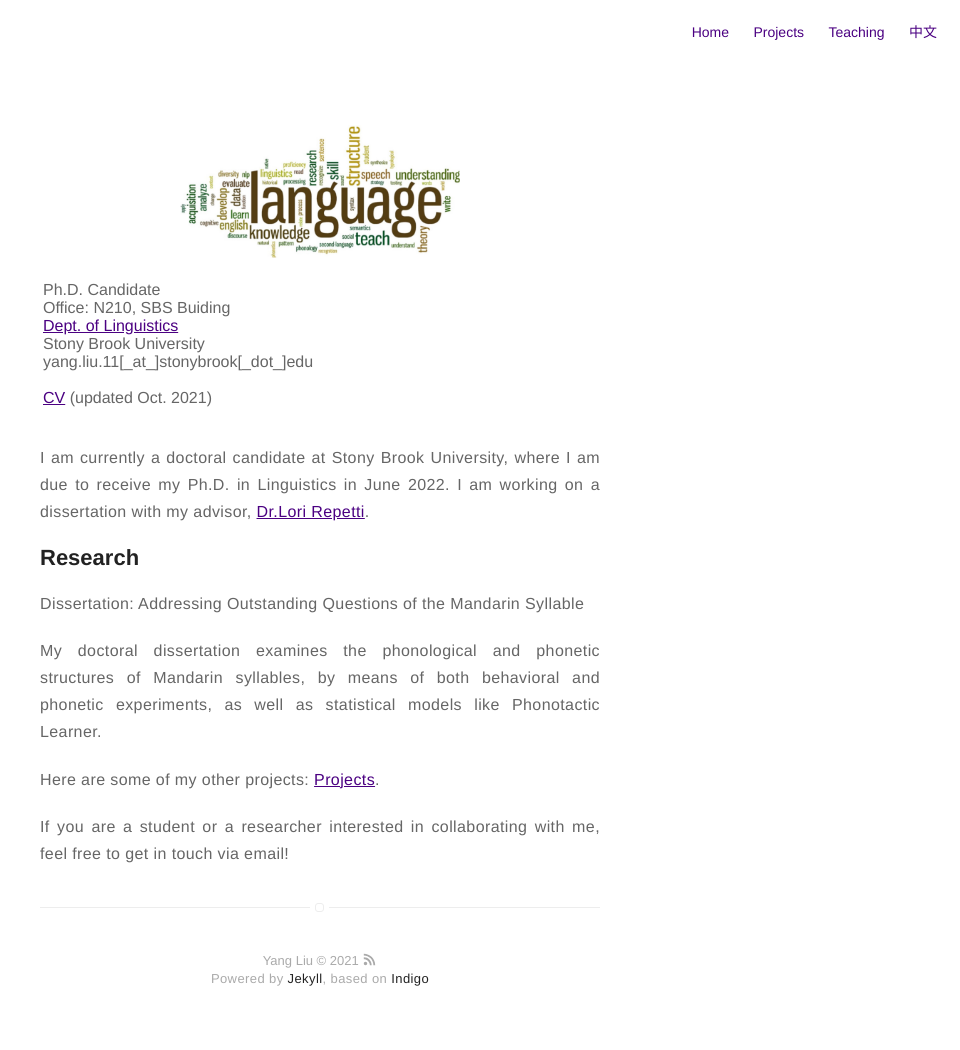
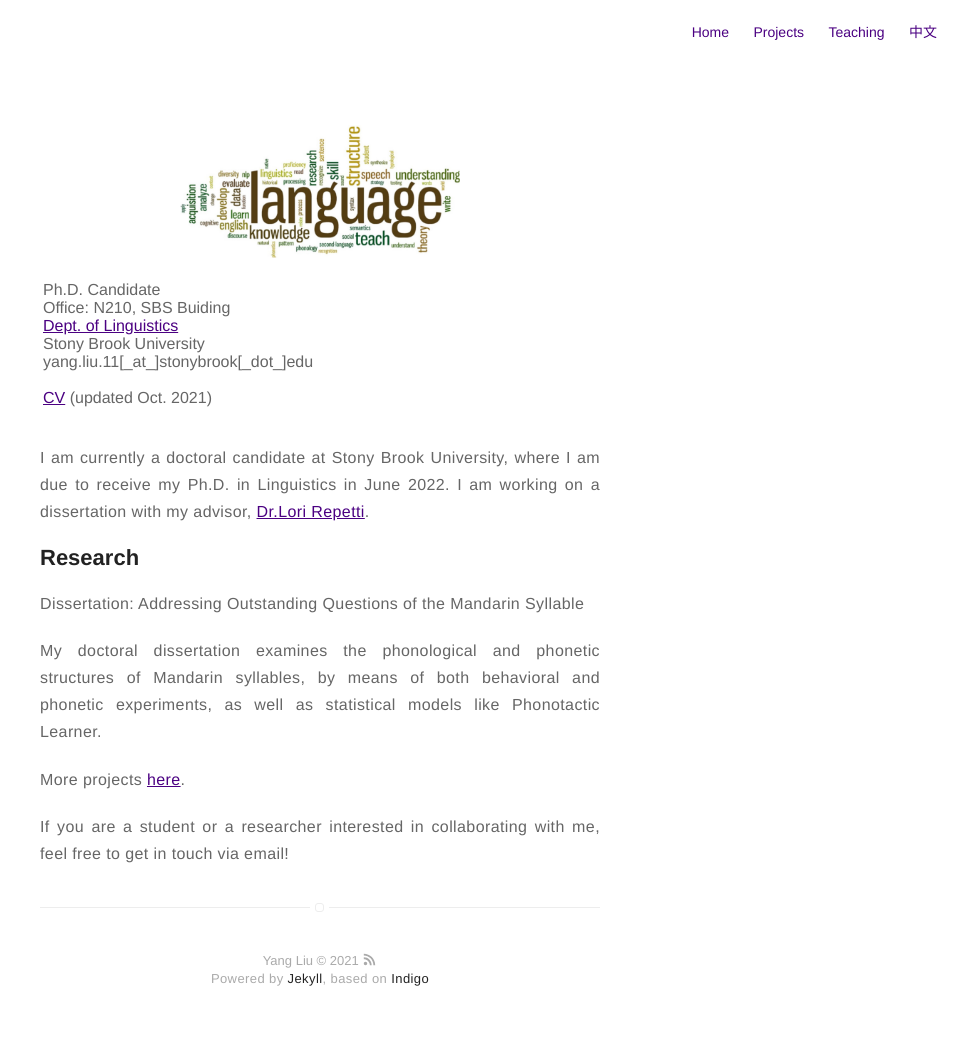
Before and after one commit to coglo/coglo.github.io, a Jekyll site: the page built from about.md, in a window 1280 px wide. Shown: the whole page, without its empty margins (320-1280 px from the left). Built offline with Jekyll 4.4.1, drawn with Linux system fonts in a browser that asks for light colours.

Commit message:
Update about.md

```diff
--- a/about.md
+++ b/about.md
@@ -41,7 +41,7 @@ My doctoral dissertation examines the phonological and phonetic structures of Ma
 </p>
 
 <p  style="text-align:justify">
-Here are some of my other projects: <A HREF="../projects">Projects</A>.
+More projects <A HREF="../projects">here</A>.
 </p>
 <p  style="text-align:justify">
 If you are a student or a researcher interested in collaborating with me, feel free to get in touch via email!
```
